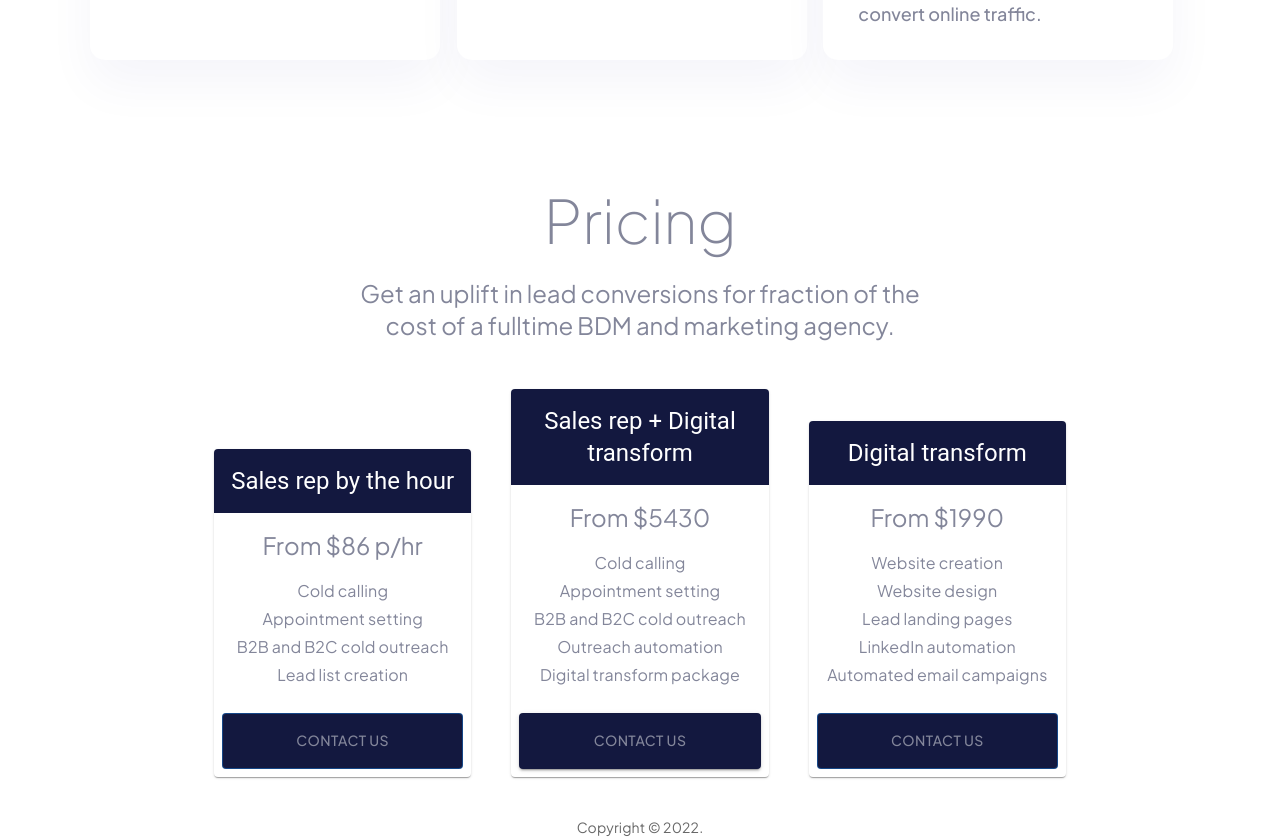
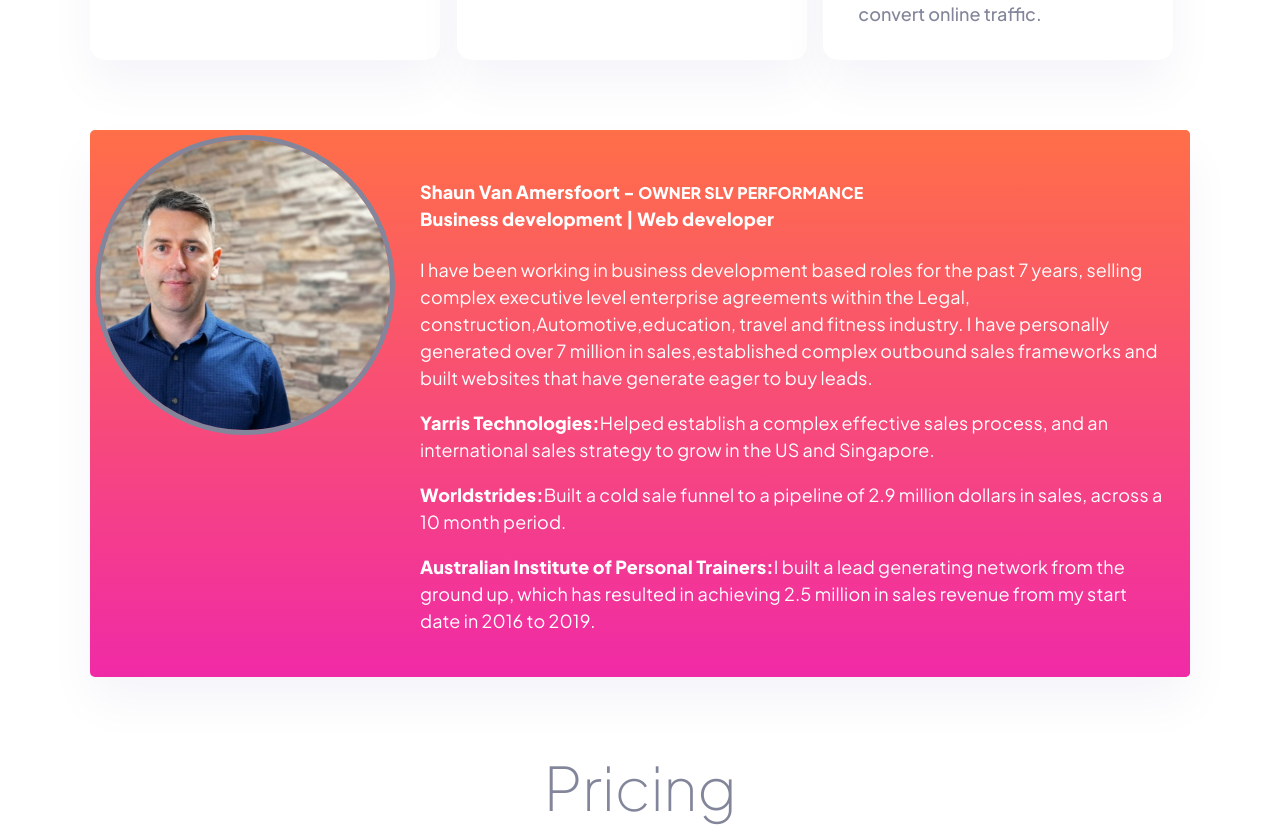
Before and after one commit to shaunvan119/slv-sales-landing-page, a React (Create React App) app: page / in a window 1280 px wide. Shown: the part 1420-2258 px from the top of the page. Built offline with nearby package versions, Linux system fonts and the light colour scheme.

Commit message:
personal profile component

```diff
--- a/src/App.js
+++ b/src/App.js
@@ -4,13 +4,15 @@ import TopSection from "./components/TopSection";
 import MainContent from "./components/MainContent";
 import Contact from "./components/Contact";
 import Pricing from "./components/Pricing";
+import PersonalProfile from "./components/PersonalProfile";
+
 
 function App() {
   return (
     <div className="wrapper">
 
       <Routes>
-      <Route path="/" element={[<Header/>,<TopSection/>,<MainContent/>, <Pricing/>]}/>
+      <Route path="/" element={[<Header/>,<TopSection/>,<MainContent/>,<PersonalProfile/>, <Pricing/> ]}/>
           <Route path="/contact" element={<Contact/>}/>
       </Routes>
     </div>
--- a/src/components/Header.js
+++ b/src/components/Header.js
@@ -1,11 +1,12 @@
 import {Link} from "react-router-dom"
+
 
 function Header() {
 
     return (
         <header className="top-header">
             <h1 className="heading"><span className="color-logo">SLV</span>PERFORMANCE</h1>
-            <Link to="/contact"><button className="call-button">More Info</button></Link>
+            <Link to="/contact"><button className="call-button">Contact</button></Link>
         </header>
     )
 }
--- a/src/components/MainContent.js
+++ b/src/components/MainContent.js
@@ -1,4 +1,5 @@
 import productsData from "./productsData"
+
 
 
 function MainContent() {
--- /dev/null
+++ b/src/components/PersonalProfile.js
@@ -0,0 +1,35 @@
+import ProfilePic from '../assets/ProfilePic.jpg';
+
+function PersonalProfile() {
+
+    return (
+
+        <div class="col-md-4">
+            <div class="profile-card-4 text-center">
+            <img class="img img-responsive" src={ProfilePic} alt="Logo"/>
+        <div class="profile-content">
+            <div class="profile-name">
+
+            </div>
+            <div class="profile-description">
+            <h4>Shaun Van Amersfoort - <span style={{fontSize: '16px'}}>OWNER SLV PERFORMANCE</span><br/>Business development | Web developer</h4>
+            <p>I have been working in business development based roles for the past 7 years,
+           selling complex executive level enterprise agreements within the Legal,
+           construction,Automotive,education, travel and fitness industry.
+           I have personally generated over 7 million in sales,established
+           complex outbound sales frameworks and built websites that have
+           generate eager to buy leads.</p>
+
+           <p><span style={{fontWeight: 'bold'}}>Yarris Technologies:</span>Helped establish a complex effective sales process, and an international sales strategy to grow in the US and Singapore.</p>
+           <p><span style={{fontWeight: 'bold'}}>Worldstrides:</span>Built a cold sale funnel to a pipeline of 2.9 million dollars in sales, across a 10 month period.</p>
+           <p><span style={{fontWeight: 'bold',}}>Australian Institute of Personal Trainers:</span>I built a lead generating network from the ground up, which has resulted in achieving 2.5 million in sales revenue from my start date in 2016 to 2019.</p>
+           </div>
+
+        </div>
+    </div>
+</div>
+
+    )
+}
+
+export default PersonalProfile
--- a/src/components/Pricing.js
+++ b/src/components/Pricing.js
@@ -54,7 +54,7 @@ const tiers = [
     buttonVariant: 'contained',
   },
   {
-    title: 'Digital transform',
+    title: 'Digital transform ',
     price: '1990',
     description: [
       'Website creation',
--- a/src/components/Topsection.js
+++ b/src/components/Topsection.js
@@ -1,4 +1,6 @@
 import {Link} from "react-router-dom"
+
+
 
 function TopSection() {
 
@@ -6,10 +8,12 @@ function TopSection() {
         <div className="top-section">
             <h2 className="top-heading">Minimize your spend<br/>on marketing and wages</h2>
             <p className="top-paragraph">Increase leads without the huge cost of recruiting and retaining B2B and sales reps,<br/> or spending thousands on marketing agencies with no transparency or results.<br/>
-            Our lead generation approach combines a mix of manual outbound calling, <br/>
+            my lead generation approach combines a mix of manual outbound calling, <br/>
             automated cold outreach and building websites that can create a flood of <br/>hungry buyers.</p>
-            <Link to="/contact"><button className="more-info">More Info</button></Link>
+            <Link to="/contact"><button className="more-info">Contact</button></Link>
+
         </div>
+
     )
 }
 
--- a/src/index.css
+++ b/src/index.css
@@ -9,6 +9,22 @@ body {
 
 
 /*Layout*/
+
+/*.profile {
+  margin-left: 50%; height: 100px;
+
+}
+
+.top-section {
+  width: 50%; height: 100px; float: left;
+  margin-bottom: 500px;
+}*/
+
+.profile-pic {
+  width: 200px;
+  border-radius: 50%;
+
+}
 
 .wrapper {
   display: flex;
@@ -231,6 +247,64 @@ button {
     }
 
     /*MQ*/
+
+
+
+/*Proifile card*/
+
+
+img {
+  border-radius: 50%;
+  margin-left: 5px;
+  margin-top: 5px;
+  border: 5px solid #83869A;
+}
+
+
+.profile-card-4 {
+    display: flex;
+    background: linear-gradient(180deg, #FF6F48 0%, #F02AA6 100%);
+    color: #83869A;
+    border-radius: 5px;
+    box-shadow: 0px 25px 50px rgba(6, 22, 141, 0.0442381);
+    overflow: hidden;
+    margin: 10px auto;
+    cursor: pointer;
+    font-family: Plus Jakarta Sans;
+}
+
+.profile-card-4 img {
+    transition: all 0.25s linear;
+    height: 300px;
+}
+
+.profile-card-4 .profile-content {
+    position: relative;
+    padding: 15px;
+    background: linear-gradient(180deg, #FF6F48 0%, #F02AA6 100%);
+}
+
+
+
+
+
+.profile-card-4 .profile-description {
+    color: #FFFFFF;
+    font-size: 18px;
+    padding: 10px;
+}
+
+
+
+
+.profile-card-4 .profile-overview h4 {
+    color: #83869A;
+    font-weight: bold;
+}
+
+
+
+/*MQ*/
 @media  (max-width: 1071px) {
   .main-container, .top-section {
     display: flex;
@@ -245,6 +319,8 @@ button {
     display: flex;
     margin: 10px;
 
+
+
   }
 
   .wrapper {
@@ -258,4 +334,9 @@ button {
   flex-direction: column;
   margin: 10px;
 }
+
+.profile-card-4{
+  display: flex;
+  flex-direction: column;
 }
+}
```
Also changed, not shown: src/assets/ProfilePic.jpg (added), src/components/Footer.js (deleted).
